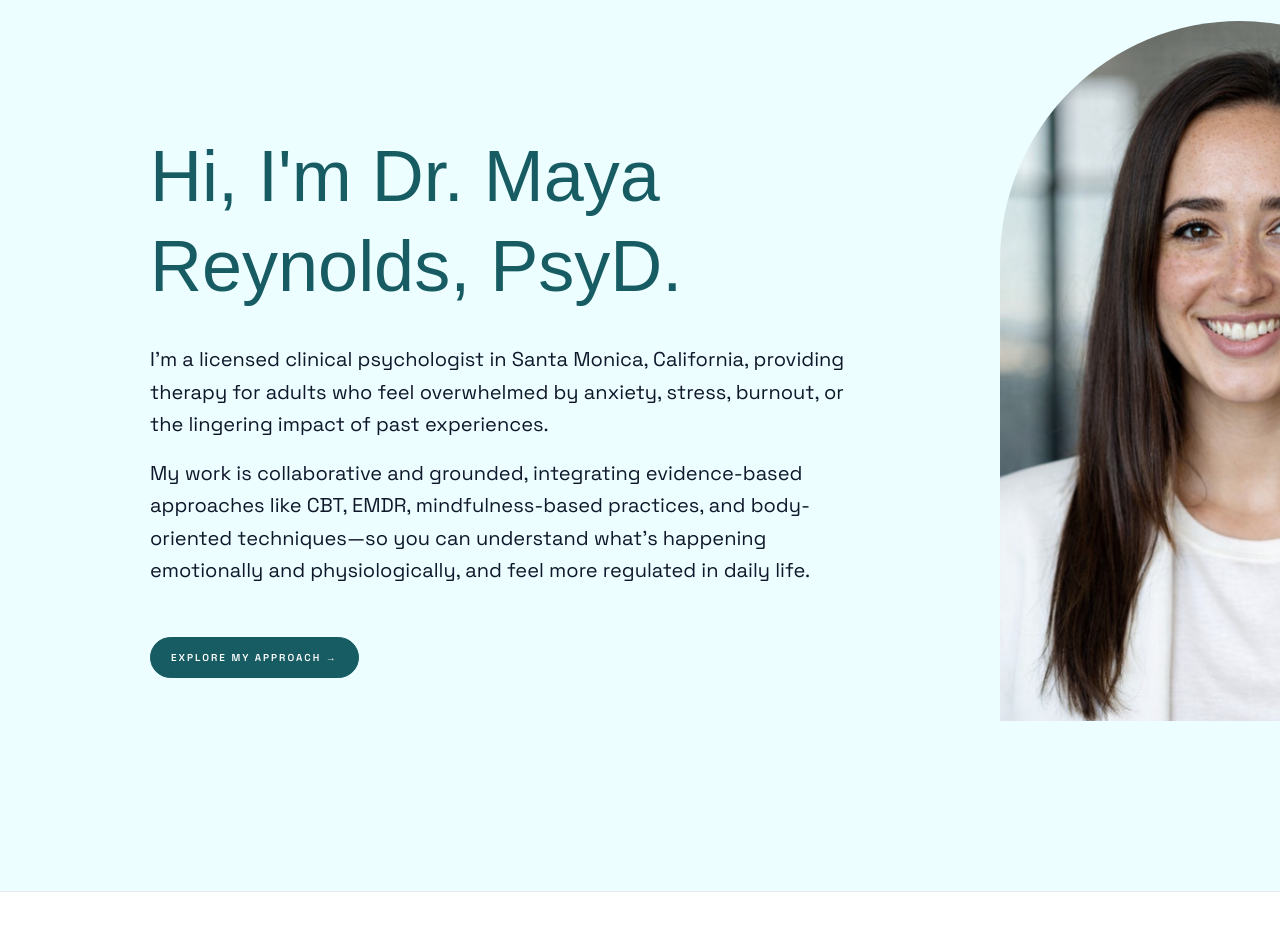
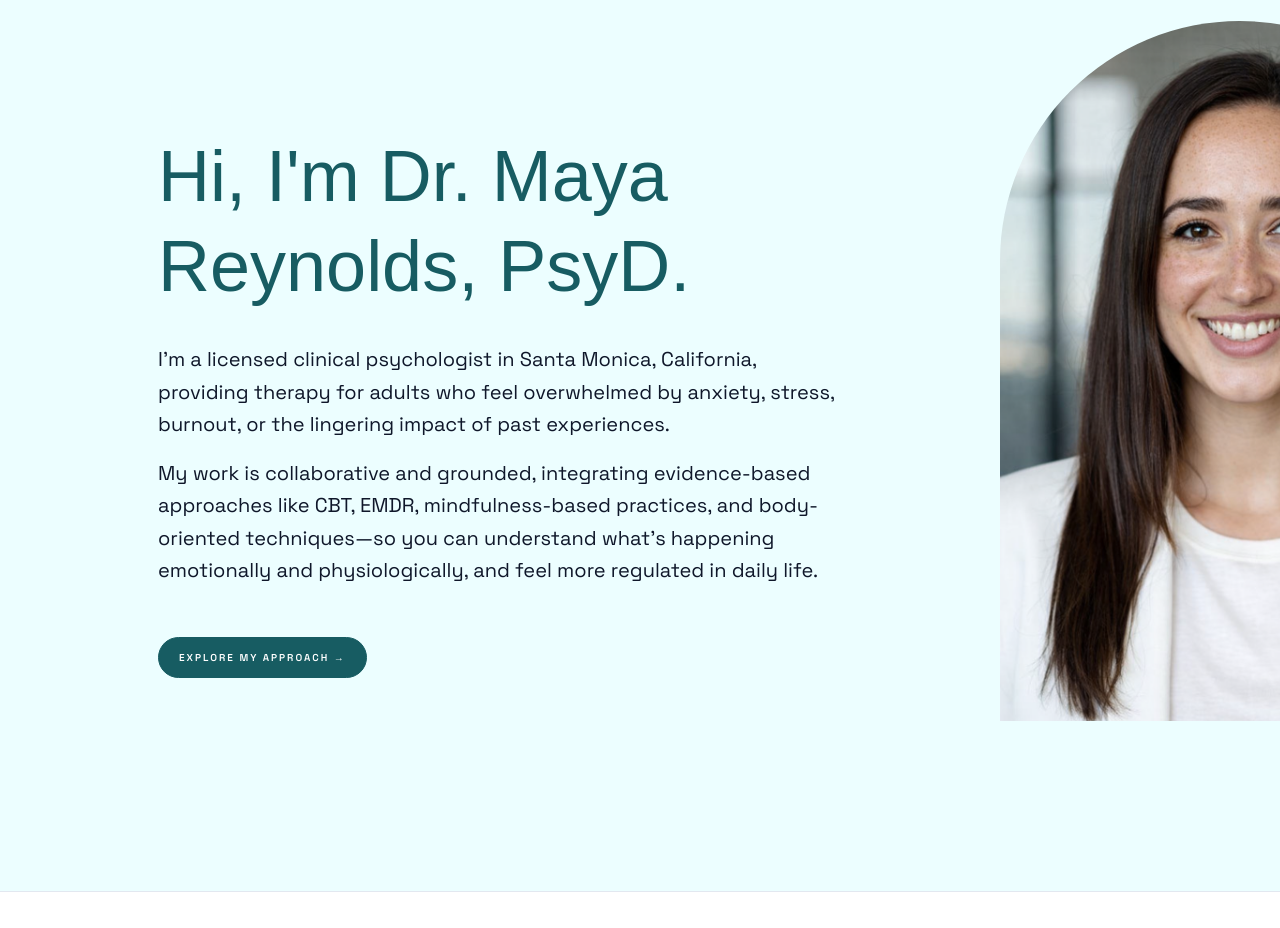
Before and after one commit to ikshantshukla123/Clone, a Next.js app: page / in a window 1280 px wide. Shown: the part 4000-4928 px from the top of the page. Built offline with nearby package versions, Linux system fonts and the light colour scheme; a web font is replaced by a local one.

Commit message:
added proper margin in AboutMaya section

```diff
--- a/components/home/AboutMaya.tsx
+++ b/components/home/AboutMaya.tsx
@@ -24,7 +24,7 @@ export default function AboutMaya() {
         </div>
 
 
-        <div className="relative xl:absolute left-0 xl:left-[150px] top-0 xl:top-[240px] z-10 max-w-full xl:max-w-[700px] px-4 sm:px-6 md:px-0 order-2" data-aos="fade-up" data-aos-delay="200" data-aos-duration="1000">
+        <div className="relative xl:absolute left-0 xl:left-[150px] top-0 xl:top-[240px] z-10 max-w-full xl:max-w-[700px] px-4 sm:px-6 md:px-2 order-2" data-aos="fade-up" data-aos-delay="200" data-aos-duration="1000">
           <h2 className="font-heading text-3xl sm:text-4xl md:text-5xl lg:text-7xl mb-6 sm:mb-7 md:mb-8 font-medium leading-tight">
             Hi, I'm Dr. Maya Reynolds, PsyD.
           </h2>
```
